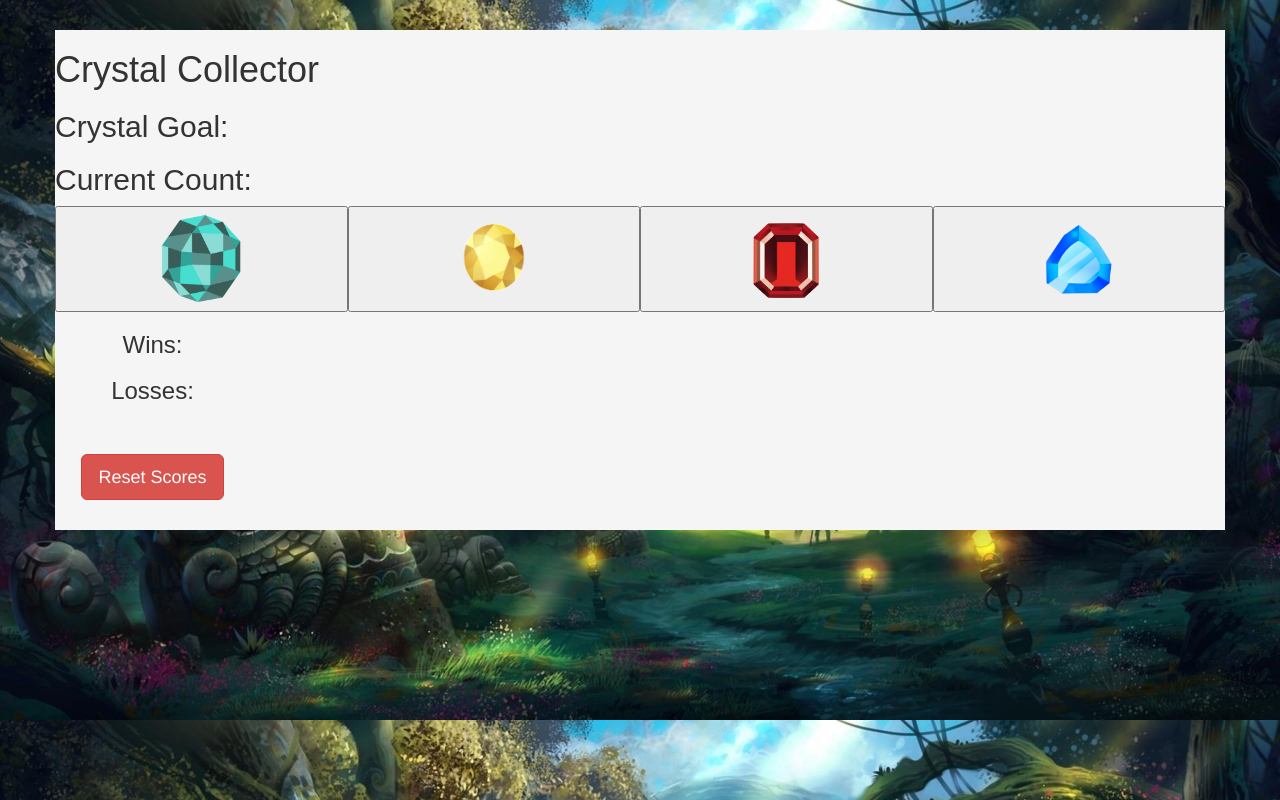
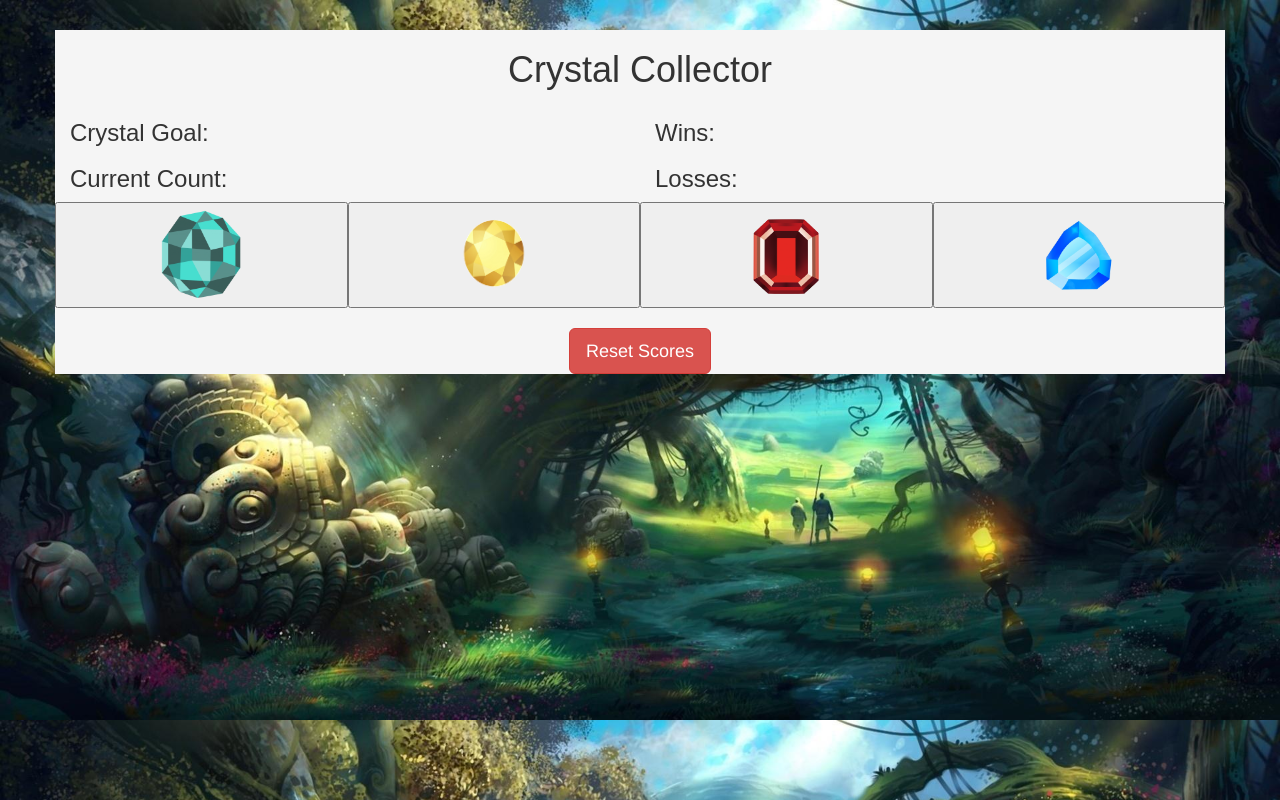
Before and after one commit to sarahbmcl/unit-4-game, a plain HTML site: page index.html in a window 1280 px wide. Drawn offline with nearby package versions, Linux system fonts and the light colour scheme; files that its build step writes are made by us from their sources; files whose address does not match are found by name.

Commit message:
updated index formatting

```diff
--- a/game.js
+++ b/game.js
@@ -23,8 +23,6 @@ let counter ="";
 
 //----------Functions----------//
 
-start();
-
 function start(){
     for (i=0; i<randomNumber.length; i++) {
     randomNumber = Math.floor(Math.random() * randomNumber.length);
@@ -32,13 +30,62 @@ function start(){
 	console.log(randomNumber);
 
 	//join the "_ " array into a string.
-	console.log(blanks.join(" "));
 	document.querySelector("#input").innerHTML = (blanks.join(" "));
 	document.querySelector("#letters").innerHTML = (letters);
 	document.querySelector("#guesses").innerHTML = (guesses);
 	document.querySelector("#score").innerHTML = ("Wins: "+ wins + " Losses: "+ losses);
 }
 
+start();
+
 let counter = 0;
 $(".crystal-image").on("click", function() {
 });
+
+
+
+//CRYSTAL CLICK FUNCTIONS//
+// $(document).ready(function() {
+//     theGame.initialize();
+
+//     $("#green").on("click", function(){
+//         if(!theGame.wonGame() && !theGame.lostGame()){
+//             theGame.score += theGame.crystal1;
+//             $("#score").text(theGame.score);
+//             $("#crystal-1 .value").text(theGame.crystal1);
+//             theGame.checkStatus();
+//         }
+//     });
+
+//     $("#yellow").on("click", function(){
+//         if(!theGame.wonGame() && !theGame.lostGame()){
+//             theGame.score += theGame.crystal1;
+//             $("#score").text(theGame.score);
+//             $("#crystal-1 .value").text(theGame.crystal1);
+//             theGame.checkStatus();
+//         }
+//     });
+
+//     $("#red").on("click", function(){
+//         if(!theGame.wonGame() && !theGame.lostGame()){
+//             theGame.score += theGame.crystal1;
+//             $("#score").text(theGame.score);
+//             $("#crystal-1 .value").text(theGame.crystal1);
+//             theGame.checkStatus();
+//         }
+//     });
+
+//     $("#blue").on("click", function(){
+//         if(!theGame.wonGame() && !theGame.lostGame()){
+//             theGame.score += theGame.crystal1;
+//             $("#score").text(theGame.score);
+//             $("#crystal-1 .value").text(theGame.crystal1);
+//             theGame.checkStatus();
+//         }
+//     });
+
+
+//RESTART GAME//
+$("#restart").on("click", function(){
+    theGame.initialize();
+});
--- a/index.html
+++ b/index.html
@@ -18,9 +18,20 @@
 
         <h1 class="row">Crystal Collector</h1>
 
-        <h2 class="row">Crystal Goal: <span id="number-to-guess"></span></h2>
+        <div class="col-md-6">
+        <h3 class="row">Crystal Goal:
+            <br>
+            <span id="number-to-guess"></span></h3>
 
-        <h2 class="row">Current Count: <span id="user-count"></span></h2>
+        <h3 class="row">Current Count:
+            <br>
+            <span id="user-count"></span></h3>
+        </div>
+
+        <div class="col-md-6">
+            <h3 id="wins">Wins: <span id="wins"></span></h3>
+            <h3 id= "losses">Losses: <span id="losses"></span> </h2>
+        </div>
 
         <div id="crystals" class="row">
             <button id="green" class="col-md-3"><img src="images/green-gem.png" class="crystal-image"></button>
@@ -29,24 +40,11 @@
             <button id="blue" class="col-md-3"><img src="images/blue-gem.png" class="crystal-image"></button>
         </div>
 
+        <br>
 
-		<div  class="row">
-
-			<div class="col-md-6 text-center">
-
-				<div class="row">
-					<div class="col-md-4">
-						<h3 id="wins">Wins: <span id="wins"></span></h3>
-                        <h3 id= "losses">Losses: <span id="losses"></span> </h2>
-                        <br><br>
-						<button class="btn btn-lg btn-danger" id="reset" onclick="reset()">Reset Scores</button>
-					</div>
-                </div>
-
-            </div>
-
+        <div class="col text-center">
+            <button class="btn btn-lg btn-danger text-center id="restart" onclick="reset()">Reset Scores</button>
         </div>
-
     </section>
 
     <script type="text/javascript" src="game.js"></script>
--- a/style.css
+++ b/style.css
@@ -18,7 +18,8 @@ body{
 }
 
 h1 {
-    font-family: fantasy
+    font-family: fantasy;
+    text-align: center;
 
 }
 h2 {
```
